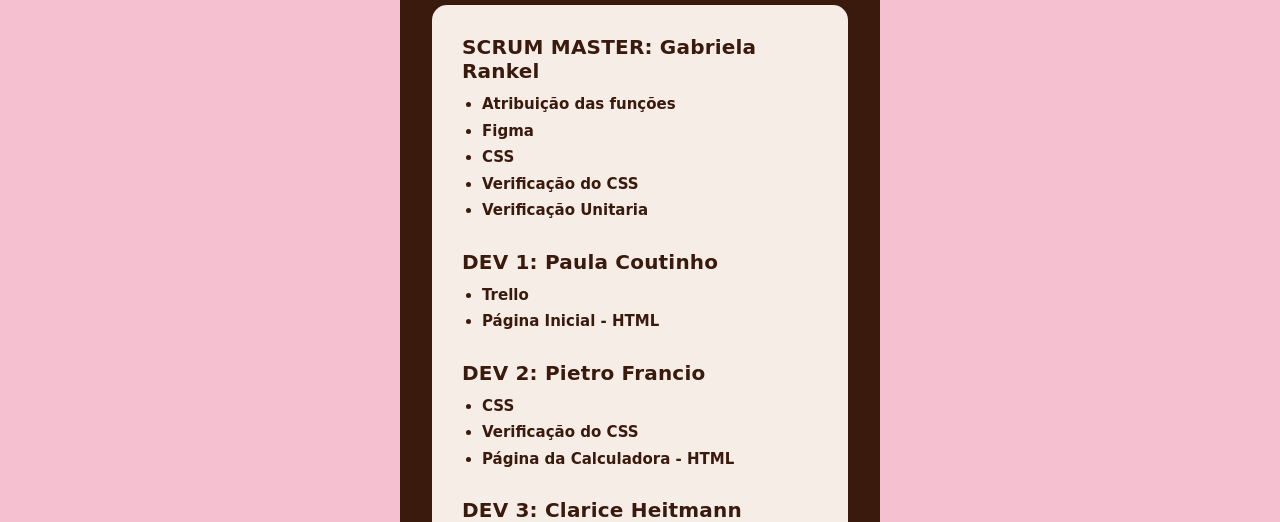
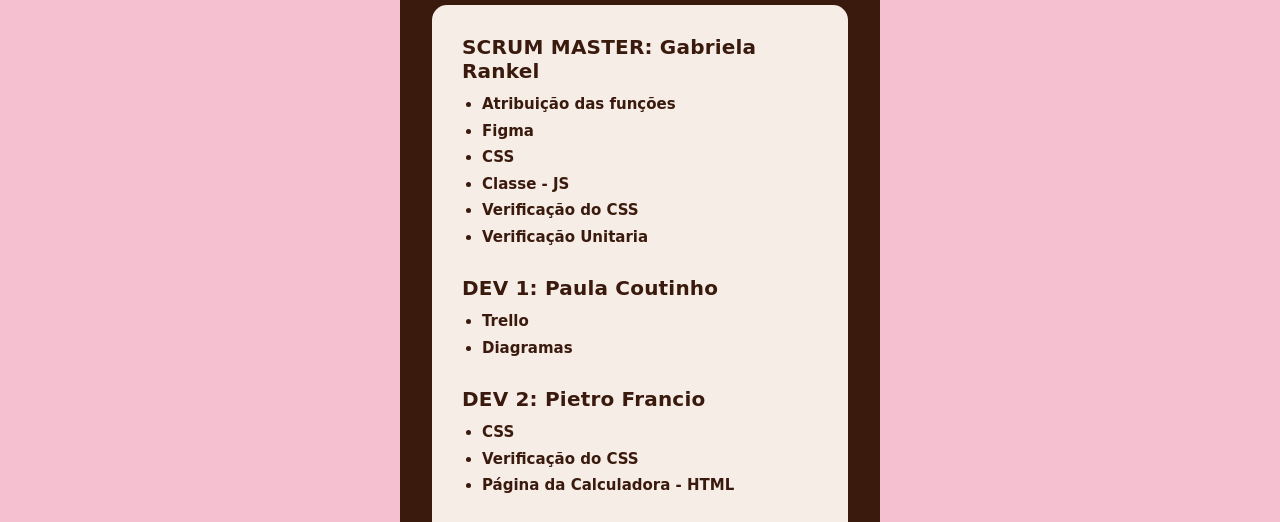
Before and after one commit to GabrielaRankel/geleteria, a website: page html/contato.html in a window 1280 px wide. Shown: the part 277-799 px from the top of the page. Drawn offline with Linux system fonts and the light colour scheme; a web font is replaced by a local one.

Commit message:
Adicionando_diagramas_paula

```diff
--- a/html/contato.html
+++ b/html/contato.html
@@ -57,6 +57,7 @@
             <li>Atribuição das funções</li>
             <li>Figma</li>
             <li>CSS</li>
+            <li>Classe - JS</li>
             <li>Verificação do CSS</li>
             <li>Verificação Unitaria</li>
           </ul>
@@ -66,7 +67,7 @@
           <h2>DEV 1: Paula Coutinho</h2>
           <ul>
             <li>Trello</li>
-            <li>Página Inicial - HTML</li>
+            <li>Diagramas</li>
           </ul>
         </div>
 
```
Also changed, not shown: diagramas/class_custo.webp (added), diagramas/class_receita.webp (added), diagramas/class_sorvete.webp (added), diagramas/diagrama.webp (added).
